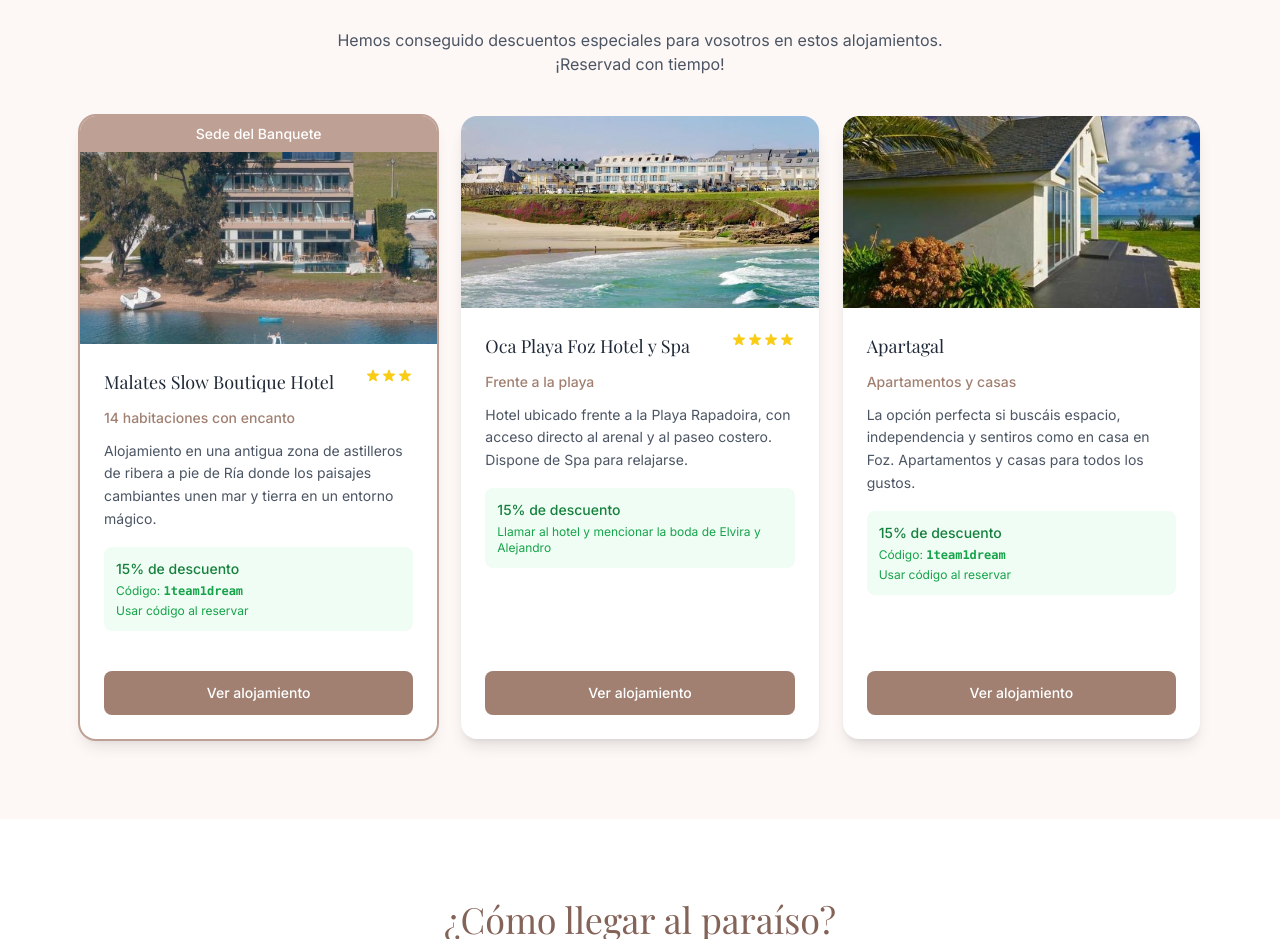
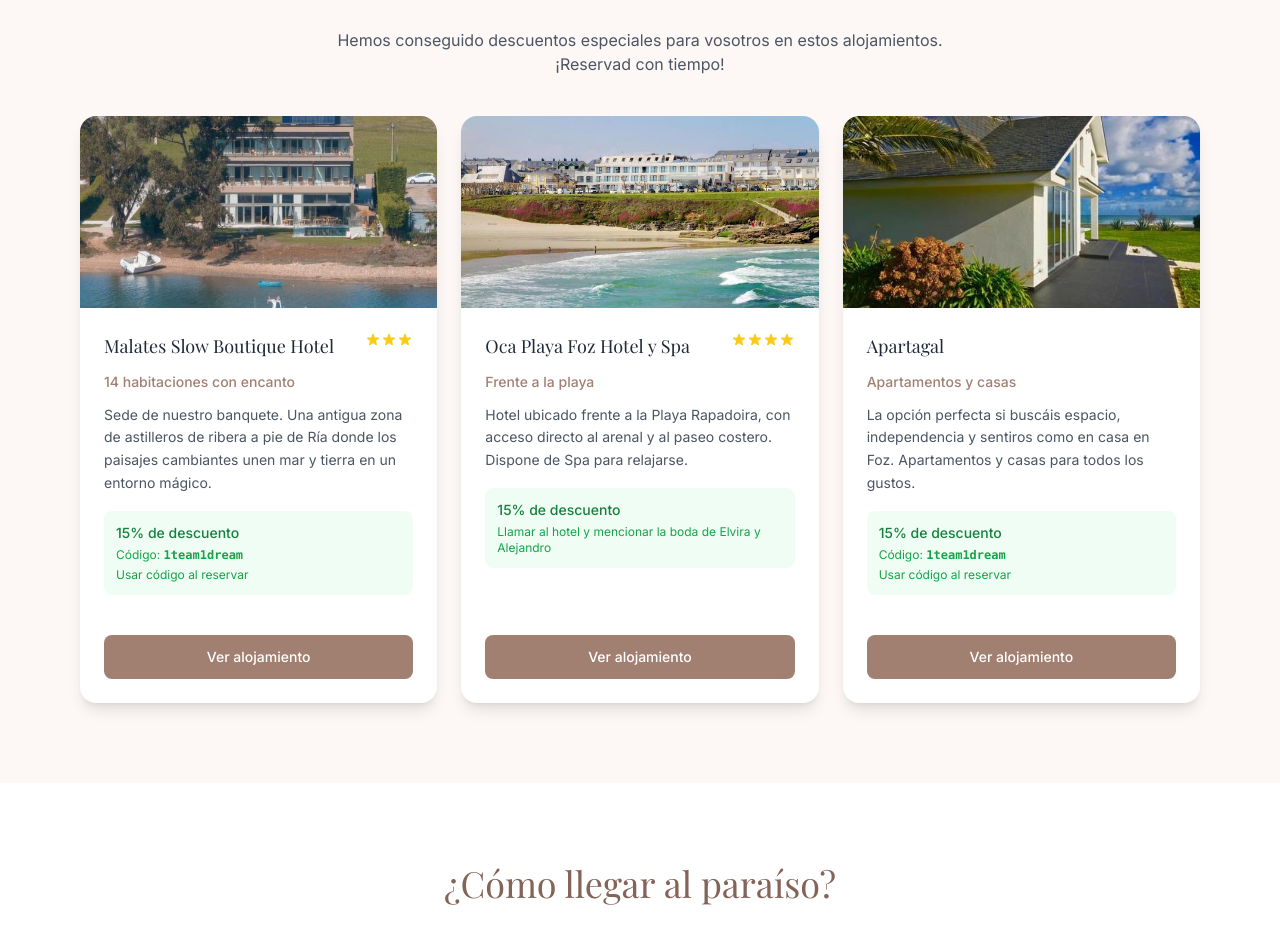
Before and after one commit to kodemonk/boda, a React (Vite) app: page / in a window 1280 px wide. Shown: the part 3468-4407 px from the top of the page. Built offline with nearby package versions, Linux system fonts and the light colour scheme; a web font is replaced by a local one.

Commit message:
Fix hero zoom and make Alojamientos symmetric
- Reduce hero image zoom to show more of the photo
- Remove 'Sede del Banquete' header from Malates card
- Add venue info to Malates description text instead

```diff
--- a/src/components/Alojamientos.jsx
+++ b/src/components/Alojamientos.jsx
@@ -4,13 +4,13 @@ function Alojamientos() {
       nombre: "Malates Slow Boutique Hotel",
       estrellas: 3,
       imagen: "/images/malates.jpg",
-      descripcion: "Alojamiento en una antigua zona de astilleros de ribera a pie de Ría donde los paisajes cambiantes unen mar y tierra en un entorno mágico.",
+      descripcion: "Sede de nuestro banquete. Una antigua zona de astilleros de ribera a pie de Ría donde los paisajes cambiantes unen mar y tierra en un entorno mágico.",
       detalle: "14 habitaciones con encanto",
       descuento: "15% de descuento",
       codigo: "1team1dream",
       comoReservar: "Usar código al reservar",
       web: "https://malatesboutiquehotel.com",
-      destacado: true
+      destacado: false
     },
     {
       nombre: "Oca Playa Foz Hotel y Spa",
@@ -54,16 +54,8 @@ function Alojamientos() {
           {alojamientos.map((aloj, index) => (
             <div
               key={index}
-              className={`bg-white rounded-2xl overflow-hidden shadow-lg flex flex-col ${
-                aloj.destacado ? 'ring-2 ring-primary-500' : ''
-              }`}
+              className="bg-white rounded-2xl overflow-hidden shadow-lg flex flex-col"
             >
-              {aloj.destacado && (
-                <div className="bg-primary-500 text-white text-center py-2 text-sm font-medium">
-                  Sede del Banquete
-                </div>
-              )}
-
               {/* Imagen */}
               <div className="relative h-48 overflow-hidden">
                 <img
```
Also changed, not shown: public/images/hero-pareja.jpg.
